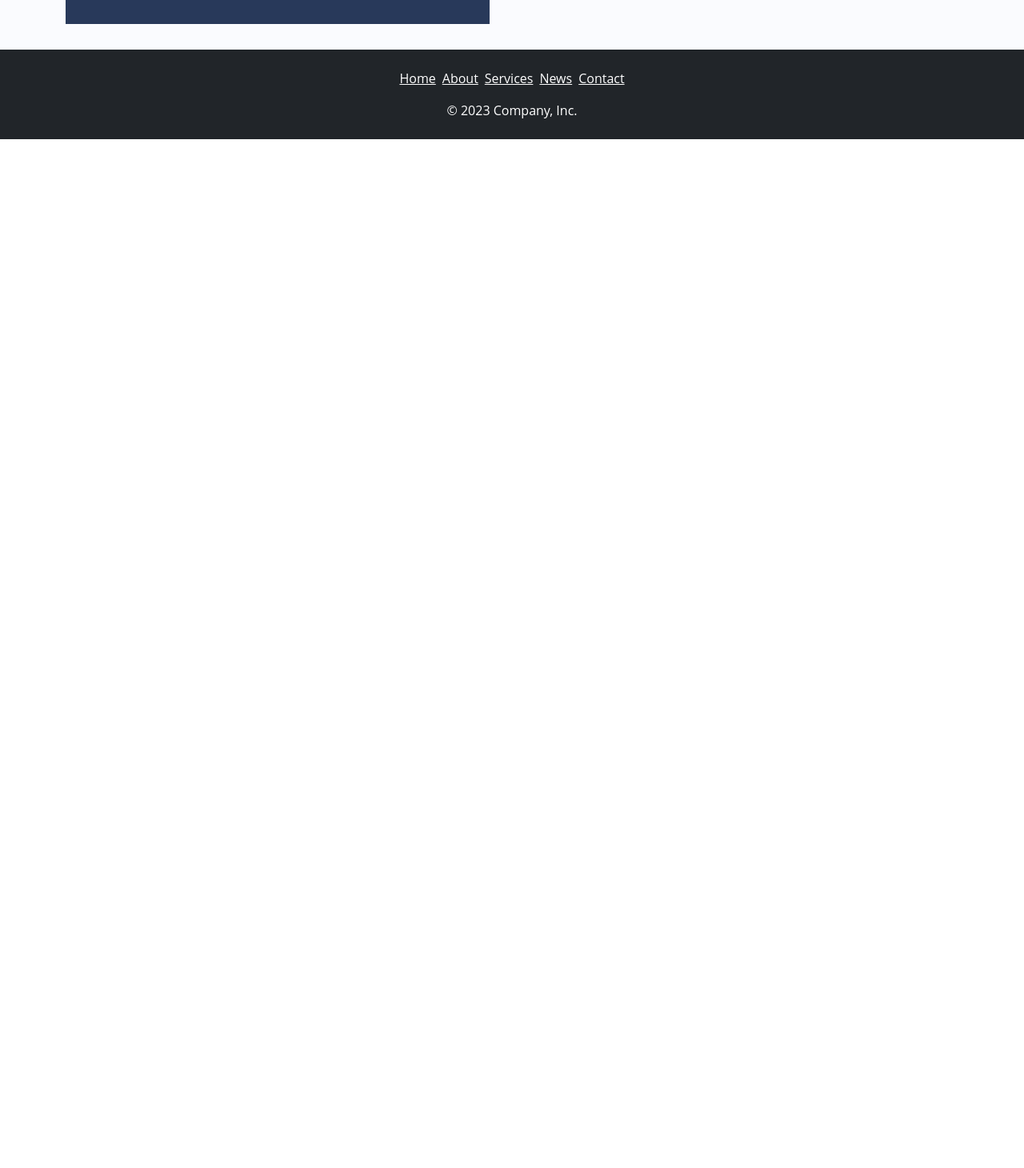
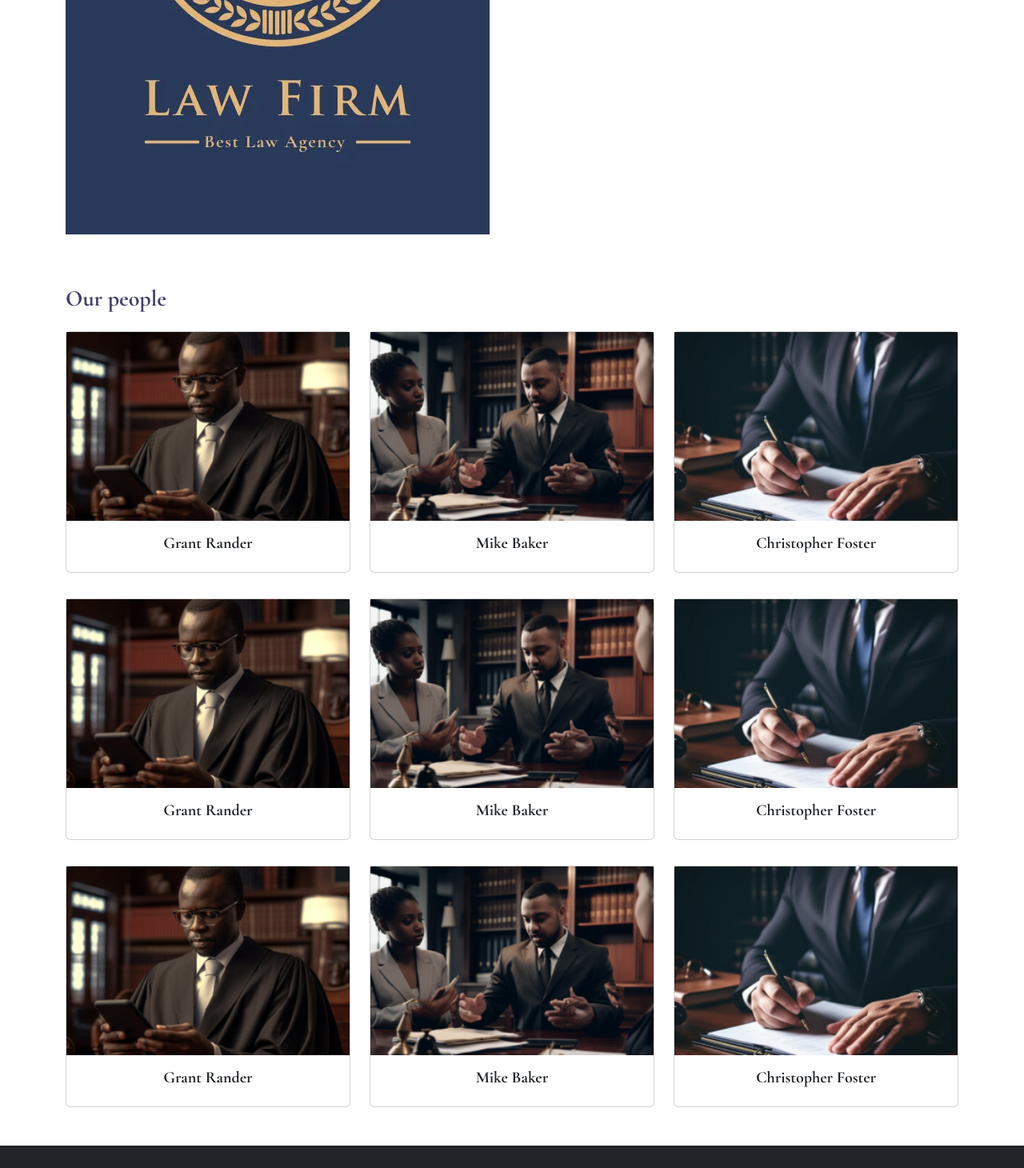
Before and after one commit to sanicodeplayground/solicitor-website, a React (Create React App) app: page /about in a window 1280 px wide. Shown: the part 780-2240 px from the top of the page at 80% size. Before the commit the page ends 954 px from the top, so only its background shows below. Built offline with nearby package versions, Linux system fonts and the light colour scheme.

Commit message:
our people

```diff
--- a/src/App.css
+++ b/src/App.css
@@ -10,8 +10,9 @@
 :root {
   --primary-color: #687693;
   --secondary-color: #e3b576;
-  --header-color: #070143;
-  --light-color: #fafbfe;
+  --secondary-color-10: #ecddc7;
+  --header-color: #434067;
+  --light-color: #e9ebf1;
   --font-weight-bold: bold;
   --font-weight-regular: normal;
 }
@@ -29,6 +30,13 @@ h1, h2, h3, h4, h5, h6 {
 .section-padding {
   padding-top: 2rem;
   padding-bottom: 2rem;
+}
+.section-title {
+  padding: 6rem 1rem;
+  background-color: var(--light-color);
+  color: var(--primary-color);
+  margin-bottom: 2rem;
+  text-align: center;
 }
 .section-bg-light {
   background-color: var(--light-color);
@@ -51,8 +59,16 @@ h1, h2, h3, h4, h5, h6 {
   display: block;
   margin-bottom: 2rem;
 }
-.hero-section {
-  background: var(--header-color)
+.blog-content {
+  margin-bottom: 4rem;
+  border-bottom: 1px solid var(--secondary-color-10);
+  padding-bottom: 2rem;
+}
+.blog-post .blog-title {
+  margin: 1rem auto;
+}
+.cards .card {
+  margin: 1rem auto 1rem auto;
 }
 @media (prefers-reduced-motion: no-preference) {
   .App-logo {
--- a/src/components/pages/AboutPage.js
+++ b/src/components/pages/AboutPage.js
@@ -1,10 +1,13 @@
 import React from "react";
 import AboutSection from '../shared/AboutSection';
+import PeopleSection from '../shared/PeopleSection';
 
 function AboutPage() {
   return (
     <div>
+      <h2 className="section-title">About Us</h2>
       <AboutSection />
+      <PeopleSection />
     </div>
 
   );
--- a/src/components/pages/ContactPage.js
+++ b/src/components/pages/ContactPage.js
@@ -4,10 +4,11 @@ import ContactMapSection from '../shared/ContactMapSection';
 
 function ContactPage() {
   return (
-    <section>
+    <div>
+      <h2 className="section-title">Contact Us</h2>
       <ContactInfoSection />
       <ContactMapSection />
-    </section>
+    </div>
 
   );
 }
--- a/src/components/pages/ServicesPage.js
+++ b/src/components/pages/ServicesPage.js
@@ -3,9 +3,10 @@ import ServicesSection from '../shared/ServicesSection';
 
 function ServicesPage() {
   return (
-    <section>
+    <div>
+      <h2 className="section-title">Services</h2>
       <ServicesSection />
-    </section>
+    </div>
 
   );
 }
--- a/src/components/shared/AboutSection.js
+++ b/src/components/shared/AboutSection.js
@@ -3,7 +3,7 @@ import aboutImage from '../../images/image.webp';
 
 const AboutSection = () => {
   return (
-    <section className="about-section section-padding section-bg-light">
+    <section className="about-section section-padding">
       <div className="container">
         <div className="row">
           <div className="col-md-6">
@@ -23,7 +23,6 @@ const AboutSection = () => {
               <p>
               Contrary to popular belief, Lorem Ipsum is not simply random text. It has roots in a piece of classNameical Latin literature from 45 BC, making it over 2000 years old consectetur adipiscing elit, sed do eiusmod tempor incididunt ut labore et dolore magna aliqua.
               </p>
-
             </div>
           </div>
         </div>
--- a/src/components/shared/ContactInfoSection.js
+++ b/src/components/shared/ContactInfoSection.js
@@ -6,10 +6,10 @@ const ContactInfoSection = () => {
       <div className="container">
         <div className="row">
           <div className="col-md-6">
-            <h2>Contact Us</h2>
-            <p>Email: clerks@4-5.co.uk</p>
+            <h3>Details</h3>
+            <p>Email: demo@email.com</p>
             <p>
-              Telephone: London: +44 (0)20 7404 5252<br />
+              Telephone: London: +44 (0)20 1212 5252<br />
               Birmingham: +44 (0)121 231 7430
             </p>
             <p>
@@ -45,11 +45,11 @@ const ContactInfoSection = () => {
             <p>
               Instruct Us<br />
               To register an interest in sending instructions to Chambers please Click Here
-              or call +44(0) 20 7404 5252.
+              or call +44(0) 20 1212 5252.
             </p>
           </div>
           <div className="col-md-6">
-            <h2>Location</h2>
+            <h3>Location</h3>
             <p>
               <strong>By Tube</strong><br />
               Chancery Lane Station (Central line)
@@ -57,7 +57,7 @@ const ContactInfoSection = () => {
             <p>
               <strong>By Bus</strong><br />
               High Holborn: 8, 25, 242, 521<br />
-              Gray's Inn Rd: 17, 45, 46, 341
+              Gray's Inn Rd: 12, 45, 46, 341
             </p>
             <p>
               <strong>By Car</strong><br />
--- a/src/components/shared/FooterSection.js
+++ b/src/components/shared/FooterSection.js
@@ -21,7 +21,7 @@ const Footer = () => {
             <a className="text-white" href="#">Contact</a>
           </li>
         </ul>
-        <p className="mb-0">© 2023 Company, Inc.</p>
+        <p className="mb-0">© 2023 Company, all rights reserved</p>
       </div>
     </footer>
   );
--- /dev/null
+++ b/src/components/shared/PeopleSection.js
@@ -0,0 +1,97 @@
+import React from 'react';
+import featuresImage1 from '../../images/features-1.jpg';
+import featuresImage2 from '../../images/features-2.jpg';
+import featuresImage3 from '../../images/features-3.jpg';
+
+const PeopleSection = () => {
+  return (
+    <section className="cards-section section-padding">
+      <div className="container cards">
+        <div className="row"><h3>Our people</h3></div>
+        <div className="row">
+            <div className="col">
+                <div className="card">
+                <img src={featuresImage1} alt="Feature 1" />
+                <div className="card-body">
+                    <h5 className="card-title text-center">Grant Rander</h5>
+                </div>
+                </div>
+            </div>
+            <div className="col">
+                <div className="card">
+                <img src={featuresImage2} alt="Feature 2" />
+                <div className="card-body">
+                    <h5 className="card-title text-center">Mike Baker</h5>
+
+                </div>
+                </div>
+            </div>
+            <div className="col">
+                <div className="card">
+                <img src={featuresImage3} alt="Feature 3" />
+                <div className="card-body">
+                    <h5 className="card-title text-center">Christopher Foster </h5>
+                </div>
+                </div>
+            </div>
+        </div>
+        <div className="row">
+            <div className="col">
+                <div className="card">
+                <img src={featuresImage1} alt="Feature 1" />
+                <div className="card-body">
+                    <h5 className="card-title text-center">Grant Rander</h5>
+                </div>
+                </div>
+            </div>
+            <div className="col">
+                <div className="card">
+                <img src={featuresImage2} alt="Feature 2" />
+                <div className="card-body">
+                    <h5 className="card-title text-center">Mike Baker</h5>
+
+                </div>
+                </div>
+            </div>
+            <div className="col">
+                <div className="card">
+                <img src={featuresImage3} alt="Feature 3" />
+                <div className="card-body">
+                    <h5 className="card-title text-center">Christopher Foster </h5>
+                </div>
+                </div>
+            </div>
+        </div>
+        <div className="row">
+            <div className="col">
+                <div className="card">
+                <img src={featuresImage1} alt="Feature 1" />
+                <div className="card-body">
+                    <h5 className="card-title text-center">Grant Rander</h5>
+                </div>
+                </div>
+            </div>
+            <div className="col">
+                <div className="card">
+                <img src={featuresImage2} alt="Feature 2" />
+                <div className="card-body">
+                    <h5 className="card-title text-center">Mike Baker</h5>
+
+                </div>
+                </div>
+            </div>
+            <div className="col">
+                <div className="card">
+                <img src={featuresImage3} alt="Feature 3" />
+                <div className="card-body">
+                    <h5 className="card-title text-center">Christopher Foster </h5>
+                </div>
+                </div>
+            </div>
+        </div>
+      </div>
+    </section>
+  );
+};
+
+export default PeopleSection;
--- a/src/components/shared/ServicesSection.js
+++ b/src/components/shared/ServicesSection.js
@@ -44,7 +44,7 @@ const ServicesSection = () => {
             <div className="feature-item">
               <i className="bi bi-person-check"></i>
               <h3>Immigration Law</h3>
-              <p>We offer comprehensive immigration law services, including visa applications, appeals, and advice on immigration matters. Our solicitors are here to assist you throughout the process.</p>
+              <p>We offer comprehensive immigration law services, including visa applications, appeals, and advice on immigration matters. </p>
             </div>
           </div>
         </div>
```
Also changed, not shown: src/components/pages/NewsPage.js (+55 -2 lines).
